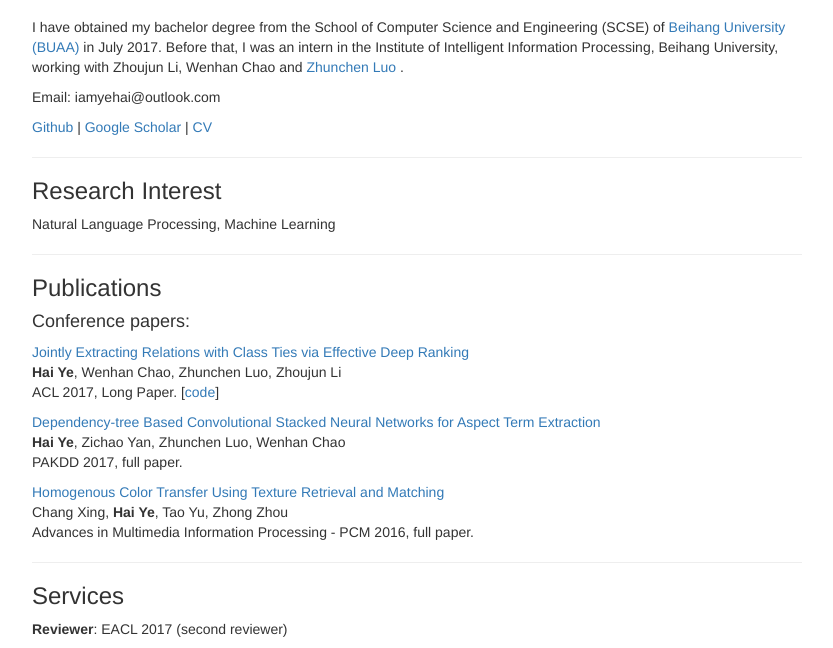
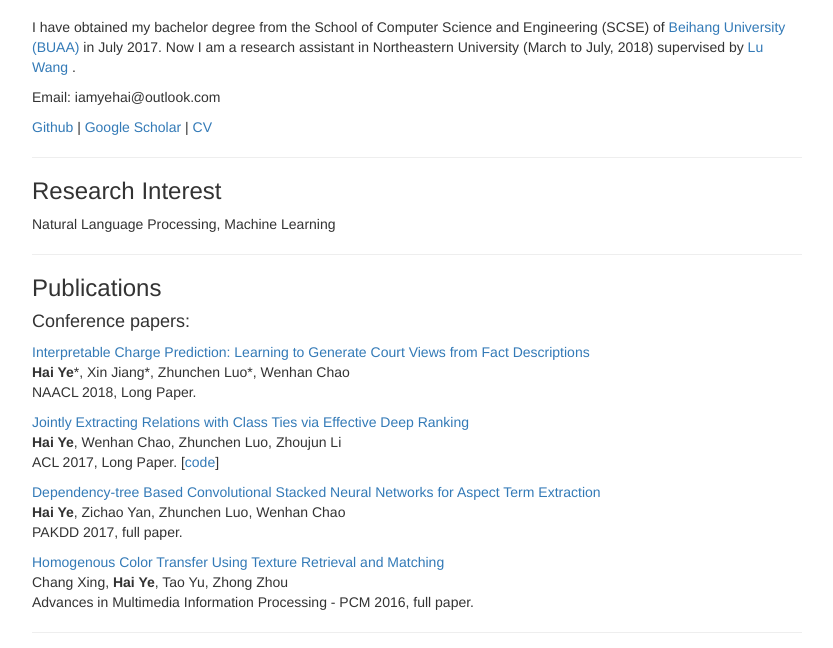
Before and after one commit to yehaibuaa/yehaibuaa.github.io, a plain HTML site: page index.html in a window 1280 px wide. Shown: the part 152-800 px from the top of the page, without its empty margins (223-1056 px from the left). Drawn offline with Linux system fonts and the light colour scheme.

Commit message:
modify index.html

```diff
--- a/index.html
+++ b/index.html
@@ -27,7 +27,7 @@
       <!--<div style="margin-left: 250px">-->
       <div>
       <p>
-        I have obtained my bachelor degree from the School of Computer Science and Engineering (SCSE) of <a href = http://ev.buaa.edu.cn/>Beihang University (BUAA)</a> in July 2017. Before that, I was an intern in the Institute of Intelligent Information Processing, Beihang University, working with Zhoujun Li, Wenhan Chao and <a href = "https://zhunchenluo.github.io/"> Zhunchen Luo </a>.
+        I have obtained my bachelor degree from the School of Computer Science and Engineering (SCSE) of <a href = http://ev.buaa.edu.cn/>Beihang University (BUAA)</a> in July 2017. Now I am a research assistant in Northeastern University (March to July, 2018) supervised by <a href = "http://www.ccs.neu.edu/home/luwang/"> Lu Wang </a>.<!--Before that, I was an intern in the Institute of Intelligent Information Processing, Beihang University, working with Zhoujun Li, Wenhan Chao and <a href = "https://zhunchenluo.github.io/"> Zhunchen Luo </a>. -->
       </p>
       <!--<p> From Octbor 2017, I will be a research assistant in <a href = "https://www.polyu.edu.hk/web/en/home/index.html">The Hong Kong Polytechnic University (PolyU)</a>, supervised by <a href = "http://www4.comp.polyu.edu.hk/~cswjli/"> Wenjie Li</a>. -->
       </p>
@@ -45,6 +45,11 @@
       <hr style="clear:both"/>
       <h3>Publications</h3>
       <h4>Conference papers:</h4>
+      <p>
+        <a href = "" >Interpretable Charge Prediction: Learning to Generate Court Views from Fact Descriptions</a><br/>
+        <b>Hai Ye</b>*, Xin Jiang*, Zhunchen Luo*, Wenhan Chao<br/>
+        NAACL 2018, Long Paper.
+      </p>
       <p>
         <a href="papers/acl2017.pdf">Jointly Extracting Relations with Class Ties via Effective Deep Ranking</a><br/>
         <b>Hai Ye</b>, Wenhan Chao, Zhunchen Luo, Zhoujun Li<br/>
```
